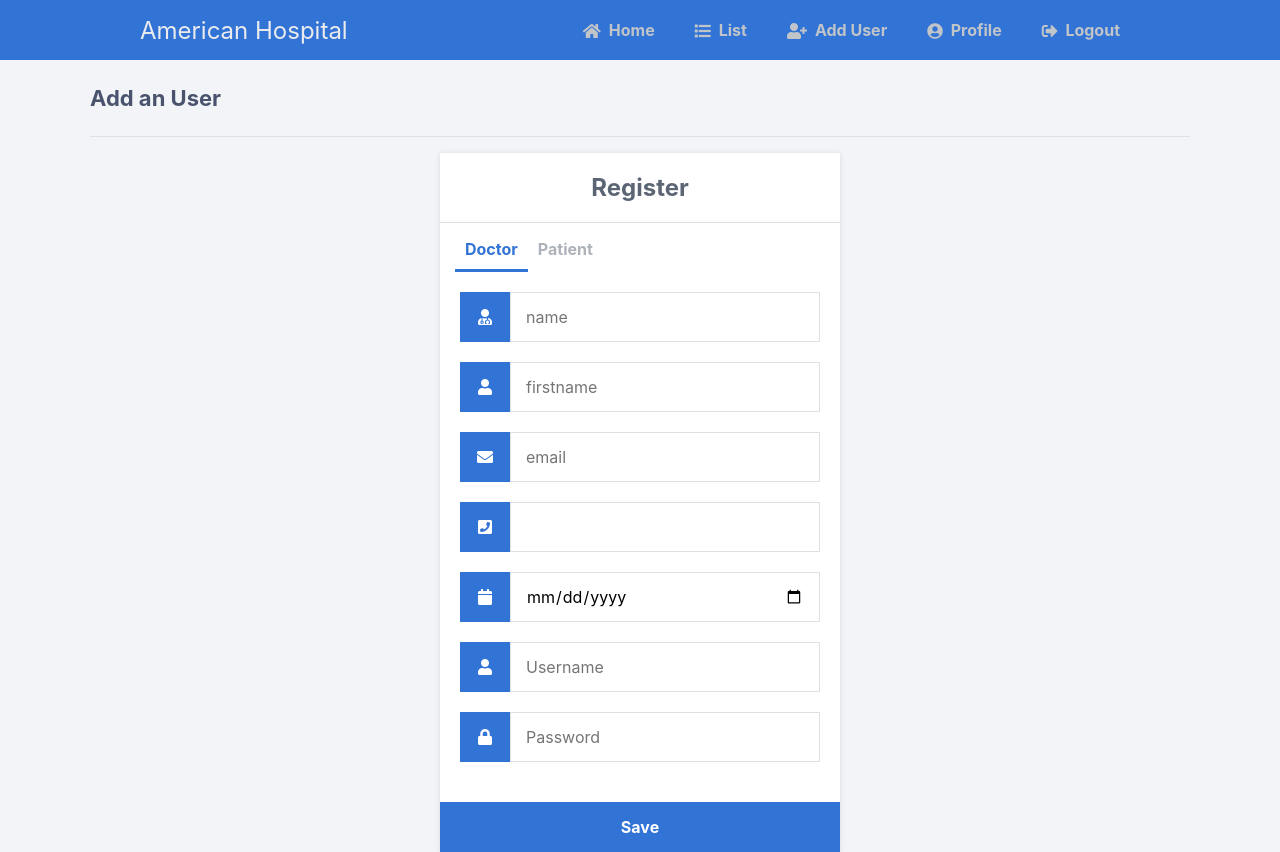
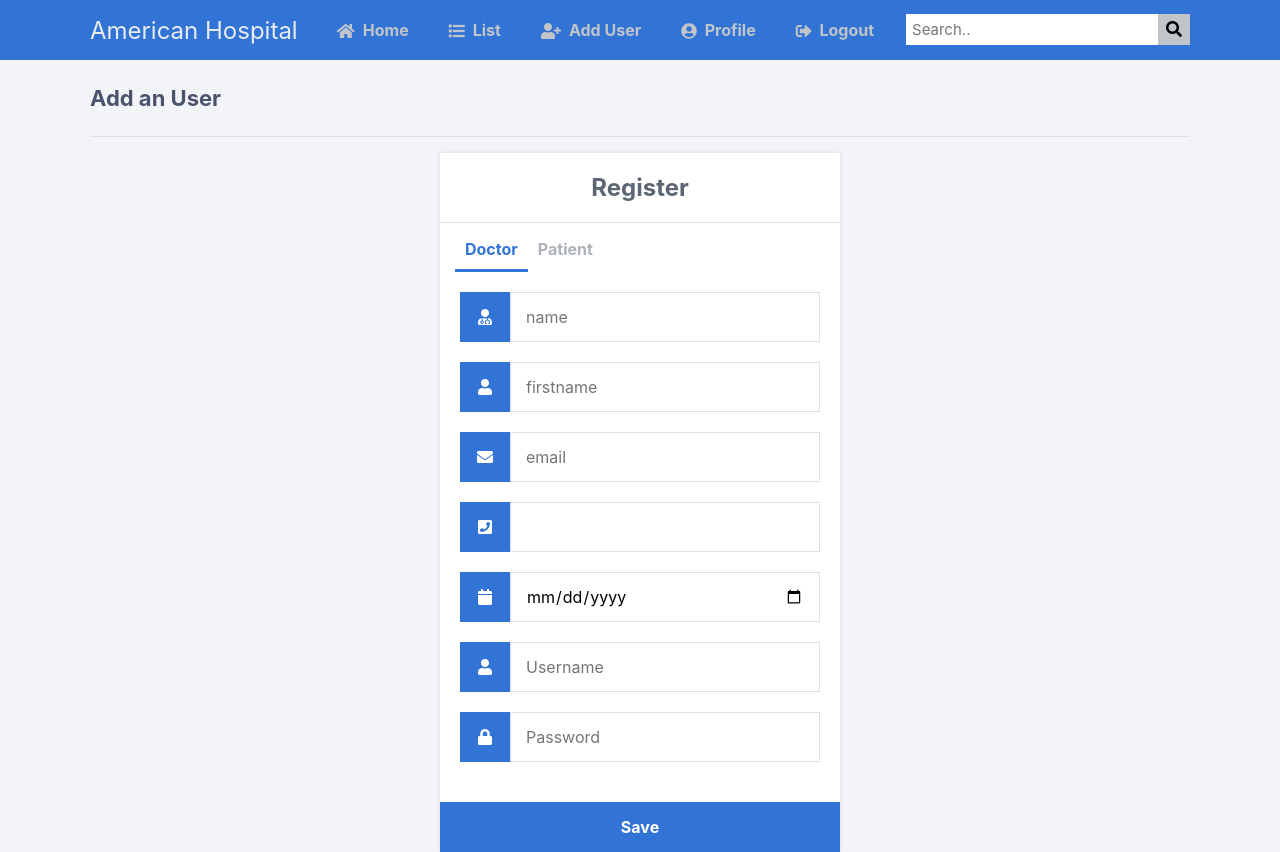
Before and after one commit to HabacheRami/Python, a Flask app: page /register/doctor in a window 1280 px wide. Run offline with Flask 2, Linux system fonts and the light colour scheme; a user stored in the database is signed in; some libraries are stand-ins or nearby versions.

Commit message:
search bar

```diff
--- a/Users_AH/main.py
+++ b/Users_AH/main.py
@@ -189,6 +189,29 @@ def list():
         return render_template('list.html', doctors=doctors, msg=msg)
     return redirect(url_for('login'))
 
+# http://localhost:5000/search- this will be the search data in a list page
+
+
+@app.route('/q', methods=['GET'])
+def search():
+    # Output message if something goes wrong...
+    msg = 'Not data found'
+    # Check if user is loggedin
+    if 'loggedin' in session:
+        if request.method == "GET":
+            search = request.args.get("search")
+            search="%{}%".format(search)
+            cursor = mysql.connection.cursor(MySQLdb.cursors.DictCursor)
+            cursor.execute(
+                "SELECT * FROM user WHERE username LIKE %s OR name LIKE %s OR email LIKE %s OR email LIKE %s",
+                (search, search, search, search,))
+            # Fetch one record and return result
+            doctors = cursor.fetchall()
+            if doctors:
+                msg=''
+        return render_template('list.html', doctors=doctors, msg=msg)
+    return redirect(url_for('login'))
+
 # http://localhost:5000/logout - this will be the logout page
 
 
@@ -252,7 +275,8 @@ def update(id):
             if doctor:
                 # delete before create with same id
                 cursor = mysql.connection.cursor(MySQLdb.cursors.DictCursor)
-                cursor.execute('DELETE FROM user WHERE id = %s', (doctor['id'],))
+                cursor.execute('DELETE FROM user WHERE id = %s',
+                               (doctor['id'],))
                 mysql.connection.commit()
 
                 # Create variables for easy access
@@ -276,7 +300,7 @@ def update(id):
                 else:
                     # Account doesnt exists and the form data is valid, now insert new account into accounts table
                     cursor.execute('INSERT INTO user VALUES (%s, %s, %s, %s, %s, %s, %s, 1, %s, %s)',
-                                (id, username, name, firstname, email, phone, date, password, role,))
+                                   (id, username, name, firstname, email, phone, date, password, role,))
                     mysql.connection.commit()
                     return redirect(url_for('list'))
     return render_template('update/doctor.html', doctor=doctor, msg=msg)
--- a/Users_AH/static/style.css
+++ b/Users_AH/static/style.css
@@ -117,7 +117,7 @@ body {
 .navtop div {
     display: flex;
     margin: 0 auto;
-    width: 1000px;
+    width: 1100px;
     height: 100%;
 }
 
@@ -198,3 +198,25 @@ body.loggedin {
     padding: 5px;
     margin: 0 0 10px 0;
 }
+
+.navtop input[type=text] {
+    padding: 6px;
+    margin-top: 14px;
+    margin-left: 12px;
+    font-size: 15px;
+    border: none;
+}
+
+.navtop div button {
+    float: right;
+    padding: 6px 8px;
+    margin-top: 14px;
+    background: #c1c4c8;
+    font-size: 15px;
+    border: none;
+    cursor: pointer;
+}
+
+.navtop div button:hover {
+    background: #eaebed;
+}
--- a/Users_AH/templates/layout.html
+++ b/Users_AH/templates/layout.html
@@ -17,6 +17,10 @@
                 <a href="{{ url_for('register_doctor') }}"><i class="fas fa-user-plus"></i>Add User</a>
 				<a href="{{ url_for('profile') }}"><i class="fas fa-user-circle"></i>Profile</a>
 				<a href="{{ url_for('logout') }}"><i class="fas fa-sign-out-alt"></i>Logout</a>
+				<form method="GET" action="{{ url_for('search') }}">
+					<input type="text" placeholder="Search.." name="search">
+					<button type="submit" ><i class="fa fa-search"></i></button>
+				  </form>
 			</div>
 		</nav>
 		<div class="content">
--- a/Users_AH/templates/list.html
+++ b/Users_AH/templates/list.html
@@ -5,6 +5,7 @@
 {% block content %}
 
 <h2>List</h2>
+{% if doctors %}{% else %} <div class="msg">{{ msg }}</div>{% endif %}
 {% for doctor in doctors %}
 <div>
     <h3> <i class="far fa-address-card"></i> {{ doctor.username }}</h3>
```
